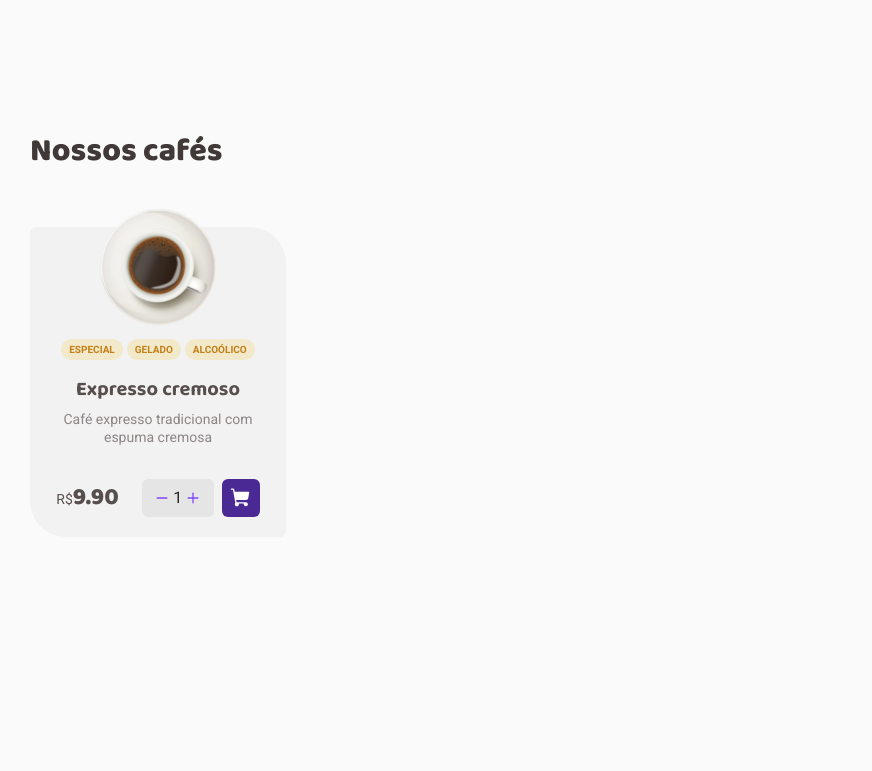
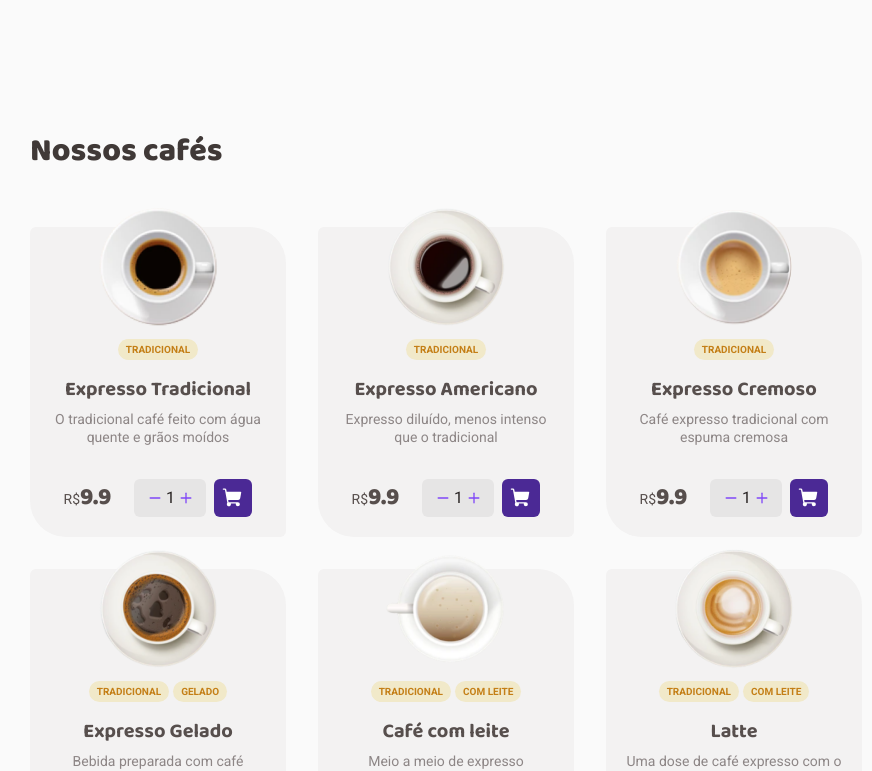
Before and after one commit to eoSalinas/coffee-delivery, a React (Vite) app: page / in a window 1280 px wide. Shown: the part 549-1320 px from the top of the page, without its empty margins (130-1002 px from the left). Before the commit the page ends 1251 px from the top, so only its background shows below. Built offline with nearby package versions, Linux system fonts and the light colour scheme.

Commit message:
CoffeeMenu/ProductCard - Mapping all coffees

```diff
--- a/src/coffees.ts
+++ b/src/coffeesDB.ts
@@ -22,7 +22,7 @@ interface Coffee {
   coffeeImg: string
 }
 
-export const coffees: Coffee[] = [
+export const coffeesDB: Coffee[] = [
   {
     id: 1,
     tags: ['Tradicional'],
--- /dev/null
+++ b/src/pages/home/components/CoffeeMenu/index.tsx
@@ -0,0 +1,43 @@
+import { ProductCard } from '../ProductCard'
+import { createContext } from 'react'
+import { coffeesDB } from '../../../../coffeesDB'
+
+import { CoffeeMenuContainer } from './style'
+
+interface CoffeesContextType {
+  id: number
+  coffeeName: string
+  tags: Array<string>
+  details: string
+  price: number
+  coffeeImg: string
+}
+
+export const CoffeesContext = createContext({} as CoffeesContextType)
+
+export function CoffeeMenu() {
+  return (
+    <CoffeeMenuContainer>
+      <h3>Nossos cafés</h3>
+      <section>
+        {coffeesDB.map((coffee) => {
+          return (
+            <CoffeesContext.Provider
+              key={coffee.id}
+              value={{
+                id: coffee.id,
+                coffeeName: coffee.coffeeName,
+                tags: coffee.tags,
+                details: coffee.details,
+                price: coffee.price,
+                coffeeImg: coffee.coffeeImg,
+              }}
+            >
+              <ProductCard />
+            </CoffeesContext.Provider>
+          )
+        })}
+      </section>
+    </CoffeeMenuContainer>
+  )
+}
--- a/src/pages/home/components/Products/style.ts
+++ b/src/pages/home/components/CoffeeMenu/style.ts
@@ -1,6 +1,6 @@
 import styled from 'styled-components'
 
-export const ProductsContainer = styled.section`
+export const CoffeeMenuContainer = styled.section`
   width: 100%;
 
   h3 {
--- a/src/pages/home/components/ProductCard/index.tsx
+++ b/src/pages/home/components/ProductCard/index.tsx
@@ -1,7 +1,6 @@
-import { useState } from 'react'
+import { useContext, useState } from 'react'
 import { CartButton } from '../../../../styles/buttons'
 import { Minus, Plus, ShoppingCart } from 'phosphor-react'
-import exempleIMG from '../../../../assets/coffees/arabe.svg'
 
 import {
   PriceAndControl,
@@ -9,9 +8,12 @@ import {
   ProductCardContainer,
   ProductTag,
 } from './style'
+import { CoffeesContext } from '../CoffeeMenu'
 
 export function ProductCard() {
   const [coffeeAmount, setCoffeeAmount] = useState(1)
+  const { coffeeImg, coffeeName, tags, details, price } =
+    useContext(CoffeesContext)
 
   function handleAddOne() {
     if (coffeeAmount < 100) {
@@ -27,18 +29,21 @@ export function ProductCard() {
 
   return (
     <ProductCardContainer>
-      <img src={exempleIMG} alt={`Uma xícara vista de cima de um café`} />
+      <img
+        src={coffeeImg}
+        alt={`Uma xícara de um café ${coffeeName} vista de cima`}
+      />
       <ProductTag>
-        <span>Especial</span>
-        <span>Gelado</span>
-        <span>Alcoólico</span>
+        {tags.map((tag) => {
+          return <span key={tag}>{tag}</span>
+        })}
       </ProductTag>
-      <h4>Expresso cremoso</h4>
-      <p>Café expresso tradicional com espuma cremosa</p>
+      <h4>{coffeeName}</h4>
+      <p>{details}</p>
       <PriceAndControl>
         <label>
           R$
-          <span>9.90</span>
+          <span>{price}</span>
         </label>
         <ItemCounterControl>
           <Minus size={14} weight="bold" onClick={handleRemoveOne} />
--- a/src/pages/home/components/Products/index.tsx
+++ /dev/null
@@ -1,13 +0,0 @@
-import { ProductCard } from '../ProductCard'
-import { ProductsContainer } from './style'
-
-export function Products() {
-  return (
-    <ProductsContainer>
-      <h3>Nossos cafés</h3>
-      <section>
-        <ProductCard />
-      </section>
-    </ProductsContainer>
-  )
-}
--- a/src/pages/home/index.tsx
+++ b/src/pages/home/index.tsx
@@ -1,6 +1,6 @@
-import { Products } from './components/Products'
 import { Coffee, Package, ShoppingCart, Timer } from 'phosphor-react'
 import coffeHeadlineIMG from '../../assets/coffee-headline.svg'
+import { CoffeeMenu } from './components/CoffeeMenu'
 
 import { Badge, Copywriting, HomeContainer, Welcome } from './style'
 
@@ -43,7 +43,7 @@ export function Home() {
         </Copywriting>
         <img src={coffeHeadlineIMG} alt="Café da Coffee Delivery" />
       </Welcome>
-      <Products />
+      <CoffeeMenu />
     </HomeContainer>
   )
 }
```
